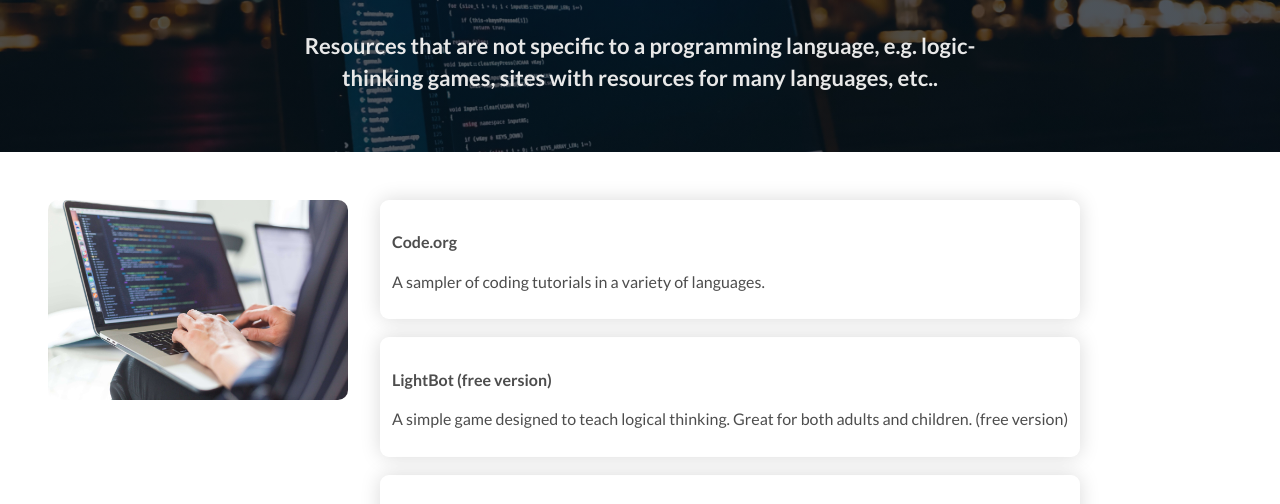
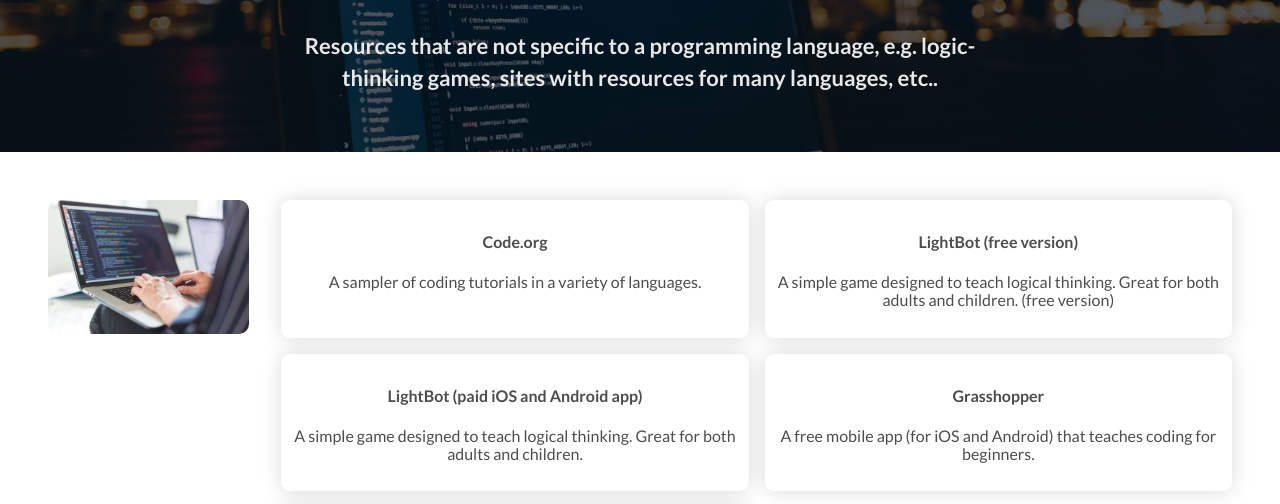
Before and after one commit to ybentz/SMPL-coding-club, a Gatsby site: page /resources/generic in a window 1280 px wide. Shown: the part 248-752 px from the top of the page. Built offline with nearby package versions, Linux system fonts and the light colour scheme; Gatsby itself is replaced by a stand-in of ours.

Commit message:
Added resources data

```diff
--- a/src/data/resources.json
+++ b/src/data/resources.json
@@ -229,5 +229,45 @@
         "url": "https://www.codecademy.com/learn/learn-java"
       }
     ]
+  },
+  {
+    "id": "swift",
+    "name": "Swift",
+    "description": "Swift is a programming language developed by Apple and is the main language for building iOS apps.",
+    "slug": "swift",
+    "url": "https://developer.apple.com/swift/",
+    "imageUrl": "../images/resources/swift.png",
+    "links": [
+      {
+        "name": "Swift for Beginners - Udacity",
+        "description": "Free beginner course (approx. 7 days) that teaches Swift from the beginning.",
+        "url": "https://www.udacity.com/course/swift-for-beginners--ud1022"
+      },
+      {
+        "name": "Swift Playgrounds",
+        "description": "An official and free iOS app made by Apple that teaches Swift and coding in general in a fun way. (link to the App Store)",
+        "url": "https://apps.apple.com/us/app/swift-playgrounds/id908519492"
+      }
+    ]
+  },
+  {
+    "id": "advanced",
+    "name": "Advanced Programming",
+    "description": "Variuos resources and ideas to expand and improve the coding skills of experienced coders.",
+    "slug": "advanced-programming",
+    "url": "",
+    "imageUrl": "../images/resources/advanced.jpg",
+    "links": [
+      {
+        "name": "Project Euler",
+        "description": "Programming challenges in a variety of languages and difficulties.",
+        "url": "https://www.hackerrank.com/contests/projecteuler/challenges"
+      },
+      {
+        "name": "CodingBat",
+        "description": "Programming challenges in Python or Java.",
+        "url": "http://codingbat.com"
+      }
+    ]
   }
 ]
--- a/src/templates/resource-page.js
+++ b/src/templates/resource-page.js
@@ -21,7 +21,7 @@
             }}
           />
         </ImageContainer>
-        <div>
+        <LinkCardList>
           {links &&
             links.map(({ name, description, url }) => {
               return (
@@ -37,7 +37,7 @@
                 </LinkCardStyled>
               )
             })}
-        </div>
+        </LinkCardList>
       </PageSectionStyled>
       <SEO title={`${name}`} image={imageUrl.childImageSharp.fluid.src} />
     </Layout>
@@ -76,9 +76,15 @@
   display: flex;
 `
 
+const LinkCardList = styled.div`
+  display: grid;
+  grid-template-columns: 1fr 1fr;
+  grid-gap: 1rem;
+`
+
 const LinkCardStyled = styled(Card)`
-  display: block;
-  margin-bottom: 1.125rem;
+  display: inline-block;
+  text-align: center;
   transition: transform 0.3s, color ${({ theme }) => theme.linkTransition};
   &:hover {
     transform: scale(1.05);
```
Also changed, not shown: src/images/resources/advanced.jpg (added), src/images/resources/swift.png (added).
